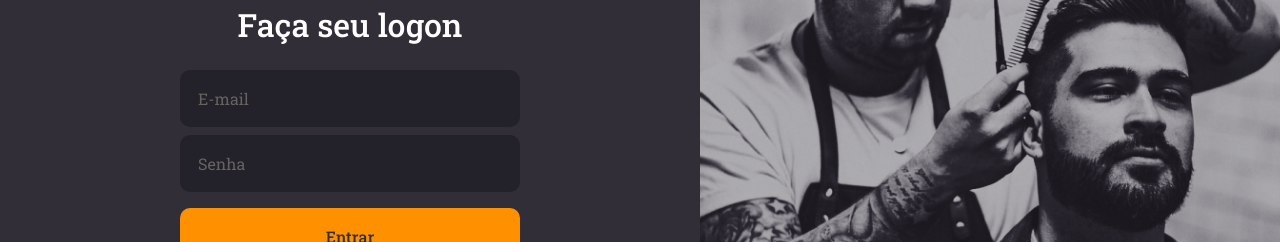
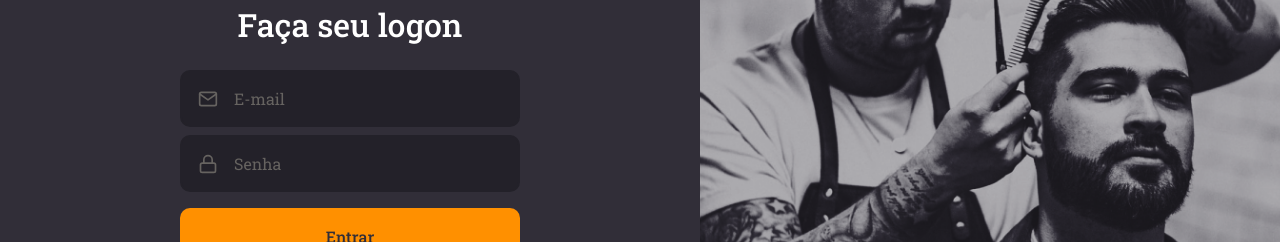
Before and after one commit to dny8888/gobarber-web, a React (Create React App) app: page / in a window 1280 px wide. Shown: the part 211-453 px from the top of the page. Built offline with nearby package versions, Linux system fonts and the light colour scheme.

Commit message:
refac: logon page

```diff
--- /dev/null
+++ b/src/components/Button/index.tsx
@@ -0,0 +1,13 @@
+import React, { ButtonHTMLAttributes } from 'react';
+
+import { Container } from './styles';
+
+type ButtonProps = ButtonHTMLAttributes<HTMLButtonElement>;
+
+const Button: React.FC<ButtonProps> = ({ children, ...rest }) => (
+    <Container type="button" {...rest}>
+        {children}
+    </Container>
+);
+
+export default Button;
--- /dev/null
+++ b/src/components/Button/styles.ts
@@ -0,0 +1,19 @@
+import styled from 'styled-components';
+
+import { shade } from 'polished';
+
+export const Container = styled.button`
+    background: #ff9000;
+    height: 56px;
+    border-radius: 10px;
+    border: 0;
+    padding: 0 16px;
+    color: #312e38;
+    font-weight: 500;
+    margin-top: 16px;
+    width: 100%;
+    transition: background-color 0.2s;
+    &:hover {
+        background: ${shade(0.2, '#ff9000')};
+    }
+`;
--- /dev/null
+++ b/src/components/Input/index.tsx
@@ -0,0 +1,18 @@
+import React, { InputHTMLAttributes } from 'react';
+import { IconBaseProps } from 'react-icons';
+
+import { Container } from './styles';
+
+interface InputProps extends InputHTMLAttributes<HTMLInputElement> {
+    name: string;
+    icon?: React.ComponentType<IconBaseProps>;
+}
+
+const Input: React.FC<InputProps> = ({ icon: Icon, ...rest }) => (
+    <Container>
+        {Icon && <Icon size={20} />}
+        <input {...rest} />
+    </Container>
+);
+
+export default Input;
--- /dev/null
+++ b/src/components/Input/styles.ts
@@ -0,0 +1,28 @@
+import styled from 'styled-components';
+
+export const Container = styled.div`
+    background: #232129;
+    border-radius: 10px;
+    border: 2px solid #232129;
+    padding: 16px;
+    width: 100%;
+    color: #666360;
+    display: flex;
+    align-items: center;
+    input {
+        border: 0;
+        flex: 1;
+        background: transparent;
+        color: #f4ede8;
+        &::placeholder {
+            color: #666360;
+        }
+    }
+    svg {
+        margin-right: 16px;
+    }
+
+    & + div {
+        margin-top: 8px;
+    }
+`;
--- a/src/index.tsx
+++ b/src/index.tsx
@@ -6,5 +6,5 @@
     <React.StrictMode>
         <App />
     </React.StrictMode>,
-    document.getElementById('root')
+    document.getElementById('root'),
 );
--- a/src/page/SignIn/index.tsx
+++ b/src/page/SignIn/index.tsx
@@ -1,6 +1,9 @@
 import React from 'react';
-import { FiLogIn } from 'react-icons/fi';
+import { FiLogIn, FiMail, FiLock } from 'react-icons/fi';
 import { Container, Content, Background } from './styles';
+
+import Input from '../../components/Input';
+import Button from '../../components/Button';
 
 import logoImg from '../../assets/logo.svg';
 
@@ -10,9 +13,14 @@
             <img src={logoImg} alt="Gobarber" />
             <form action="">
                 <h1>Faça seu logon</h1>
-                <input placeholder="E-mail" />
-                <input type="password" placeholder="Senha" />
-                <button type="submit">Entrar</button>
+                <Input name="email" icon={FiMail} placeholder="E-mail" />
+                <Input
+                    name="password"
+                    icon={FiLock}
+                    type="password"
+                    placeholder="Senha"
+                />
+                <Button type="submit">Entrar</Button>
                 <a href="forgot">Esqueci minha senha</a>
             </form>
             <a href="login">
--- a/src/page/SignIn/styles.ts
+++ b/src/page/SignIn/styles.ts
@@ -23,37 +23,7 @@
         h1 {
             margin-bottom: 24px;
         }
-        input {
-            background: #232129;
-            border-radius: 10px;
-            border: 2px solid #232129;
-            padding: 16px;
-            width: 100%;
-            color: #f4ede8;
 
-            &::placeholder {
-                color: #666360;
-            }
-
-            & + input {
-                margin-top: 8px;
-            }
-        }
-        button {
-            background: #ff9000;
-            height: 56px;
-            border-radius: 10px;
-            border: 0;
-            padding: 0 16px;
-            color: #312e38;
-            font-weight: 500;
-            margin-top: 16px;
-            width: 100%;
-            transition: background-color 0.2s;
-            &:hover {
-                background: ${shade(0.2, '#ff9000')};
-            }
-        }
         a {
             color: #f4ede8;
             display: block;
```
Also changed, not shown: .eslintrc.json.
